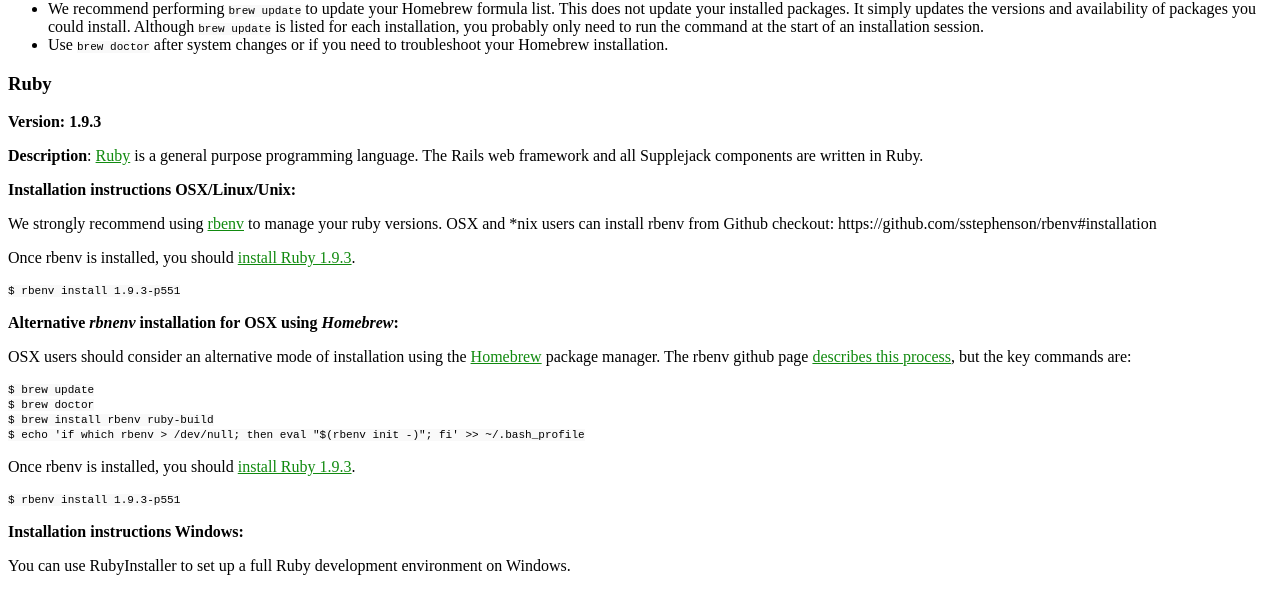
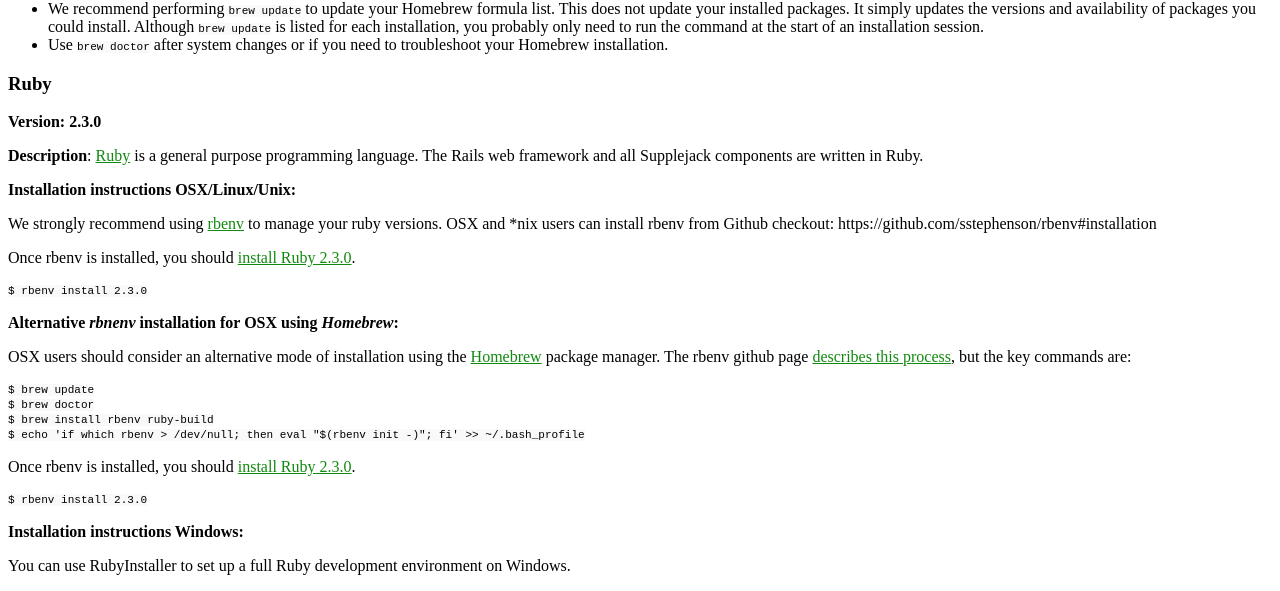
Before and after one commit to DigitalNZ/supplejack, a Jekyll site: the page built from _posts/2014-05-01-dependencies.md, in a window 1280 px wide and 900 px high, scrolled down 806 px. Shown: the part 147-738 px from the top of the window. Built offline with Jekyll 4.4.1, drawn with Linux system fonts in a browser that asks for light colours; Markdown is read by kramdown in place of the engine named in the settings; a style sheet for code colours, icons or effects is not loaded.

Commit message:
Update the Ruby version number that we recommend to be 2.3.0

````diff
--- a/_posts/2014-05-01-dependencies.md
+++ b/_posts/2014-05-01-dependencies.md
@@ -17,7 +17,7 @@
 
 ### Ruby
 
-**Version: 1.9.3**
+**Version: 2.3.0**
 
 **Description**: [Ruby](https://www.ruby-lang.org/) is a general purpose programming language. The Rails web framework and all Supplejack components are written in Ruby.
 
@@ -25,10 +25,10 @@
 
 We strongly recommend using [rbenv](https://github.com/sstephenson/rbenv) to manage your ruby versions. OSX and *nix users can install rbenv from Github checkout: https://github.com/sstephenson/rbenv#installation
 
-Once rbenv is installed, you should [install Ruby 1.9.3](https://github.com/sstephenson/rbenv#choosing-the-ruby-version).
+Once rbenv is installed, you should [install Ruby 2.3.0](https://github.com/sstephenson/rbenv#choosing-the-ruby-version).
 
 ```
-$ rbenv install 1.9.3-p551
+$ rbenv install 2.3.0
 ```
 
 **Alternative _rbnenv_ installation for OSX using _Homebrew_:**
@@ -42,10 +42,10 @@
 $ echo 'if which rbenv > /dev/null; then eval "$(rbenv init -)"; fi' >> ~/.bash_profile
 ```
 
-Once rbenv is installed, you should [install Ruby 1.9.3](https://github.com/sstephenson/rbenv#choosing-the-ruby-version).
+Once rbenv is installed, you should [install Ruby 2.3.0](https://github.com/sstephenson/rbenv#choosing-the-ruby-version).
 
 ```
-$ rbenv install 1.9.3-p551
+$ rbenv install 2.3.0
 ```
 
 
````
Also changed, not shown: _posts/2014-05-01-attribute-transformation-options.md (+1 -1 lines).
